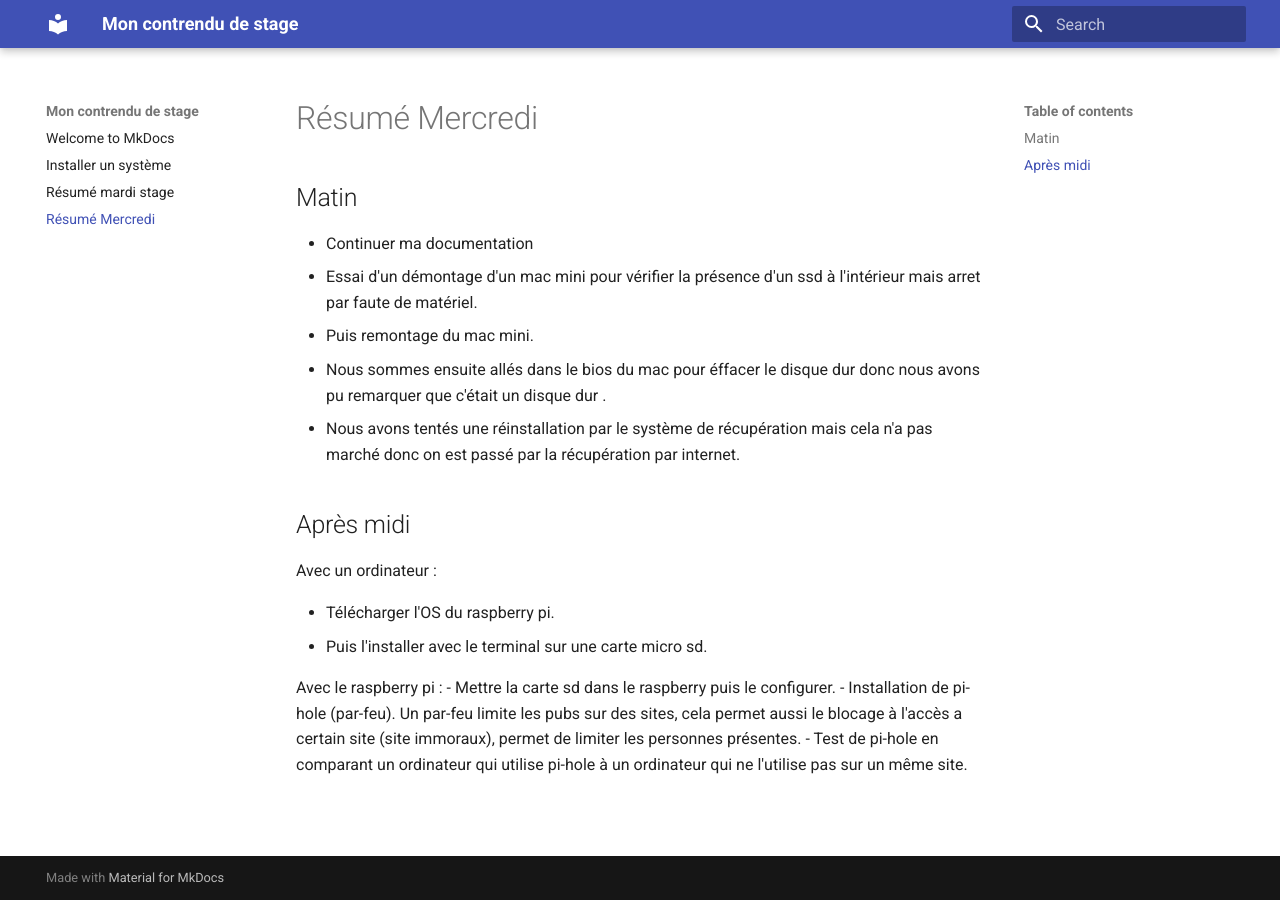
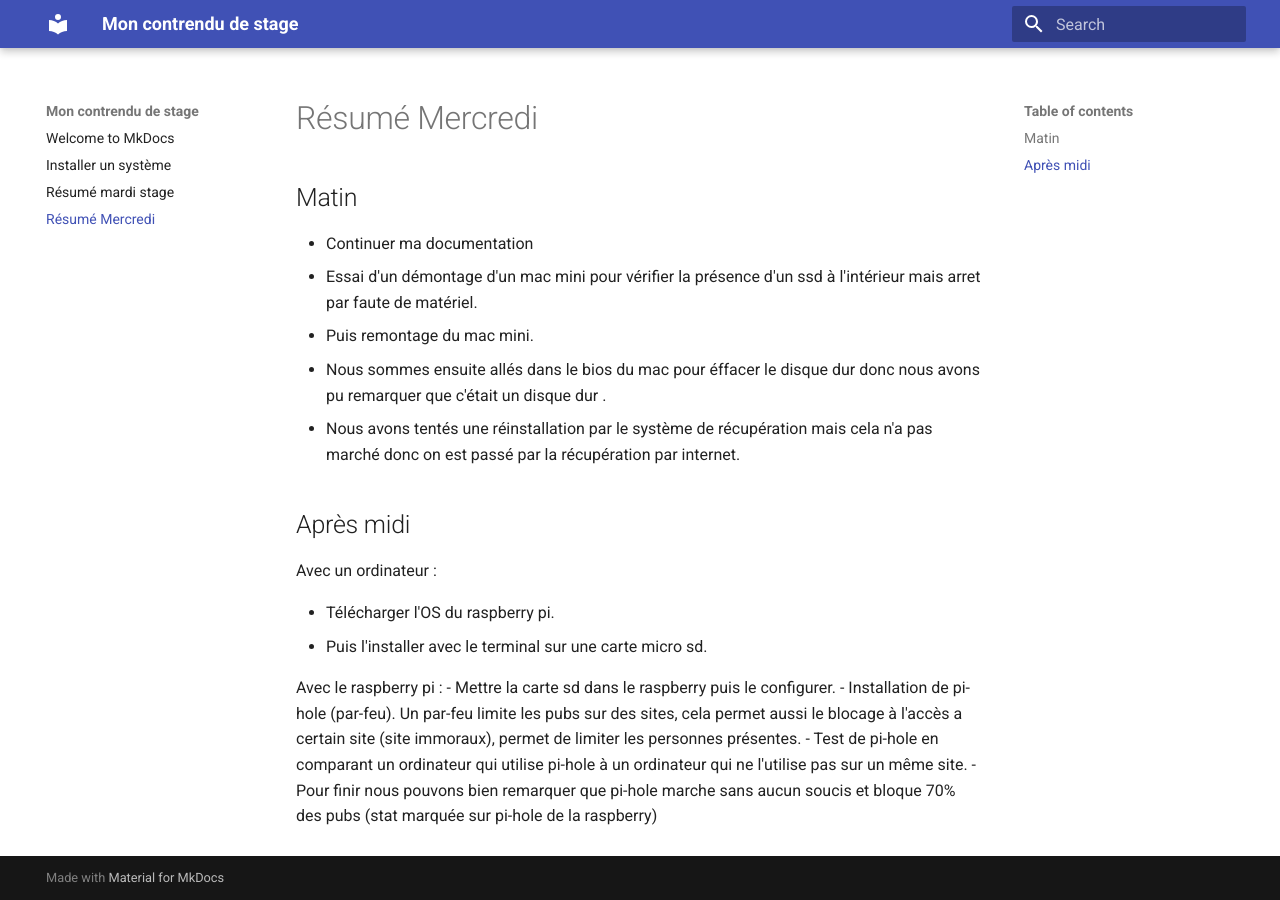
Before and after one commit to Raphael2201/Demo-mkdocs, an MkDocs documentation site: the page built from docs/mercredi.md, in a window 1280 px wide. Built offline with MkDocs 1.6.1 and Material for MkDocs 9.7.7, drawn with Linux system fonts in a browser that asks for light colours.

Commit message:
amelioration résumé mercredi

```diff
--- a/docs/mercredi.md
+++ b/docs/mercredi.md
@@ -19,3 +19,4 @@ Avec le raspberry pi :
 - Mettre la carte sd dans le raspberry puis le configurer.
 - Installation de pi-hole (par-feu). Un par-feu limite les pubs sur des sites, cela permet aussi le blocage à l'accès a certain site (site immoraux), permet de limiter les personnes présentes.
 - Test de pi-hole en comparant un ordinateur qui utilise pi-hole à un ordinateur qui ne l'utilise pas sur un même site.
+- Pour finir nous pouvons bien remarquer que pi-hole marche sans aucun soucis et bloque 70% des pubs (stat marquée sur pi-hole de la raspberry)
```
